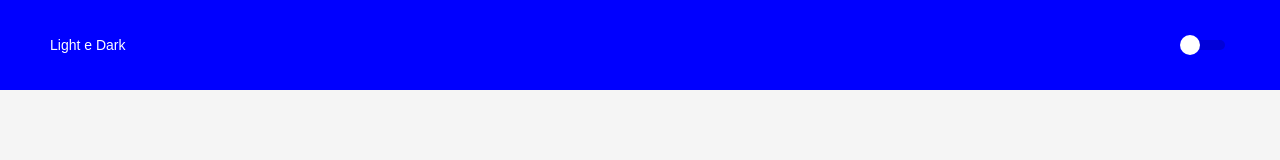
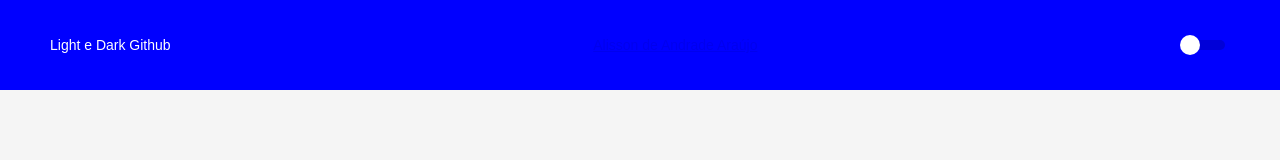
Before and after one commit to alissonandrade2020/sistemalightdark, a React (Create React App) app: page / in a window 1280 px wide. Shown: the top 160 px of the page. Built offline with nearby package versions, Linux system fonts and the light colour scheme.

Commit message:
Update index.tsx

```diff
--- a/src/components/Header/index.tsx
+++ b/src/components/Header/index.tsx
@@ -15,6 +15,7 @@ const Header: React.FC<Props> = ({ toggleTheme }) => {
   return (
     <Container>
       Light e Dark
+      Github <a href="https://github.com/alissonandrade2020/">Alisson de Andrade Araújo</a>
 
       <Switch
         onChange={toggleTheme}
```
